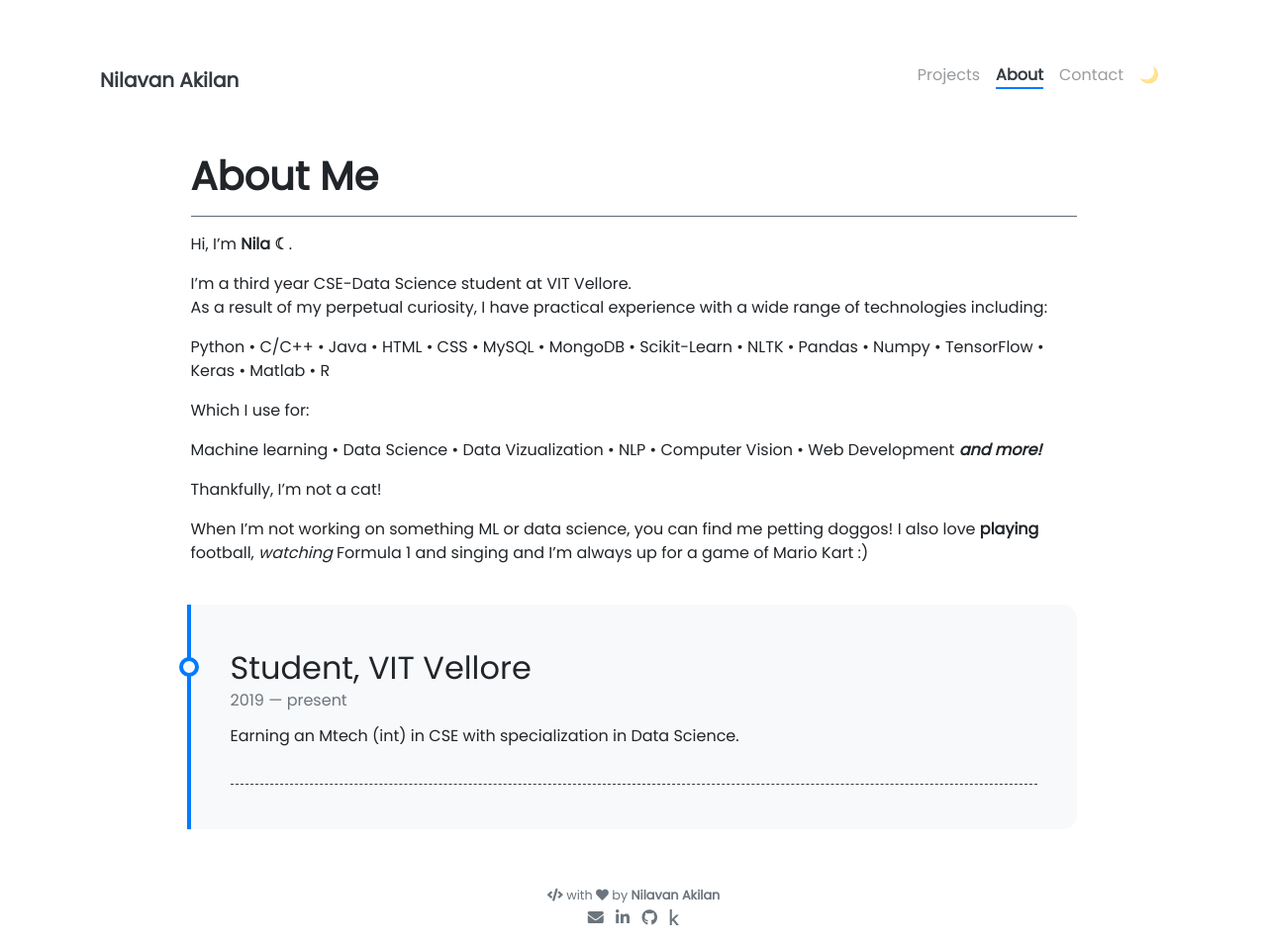
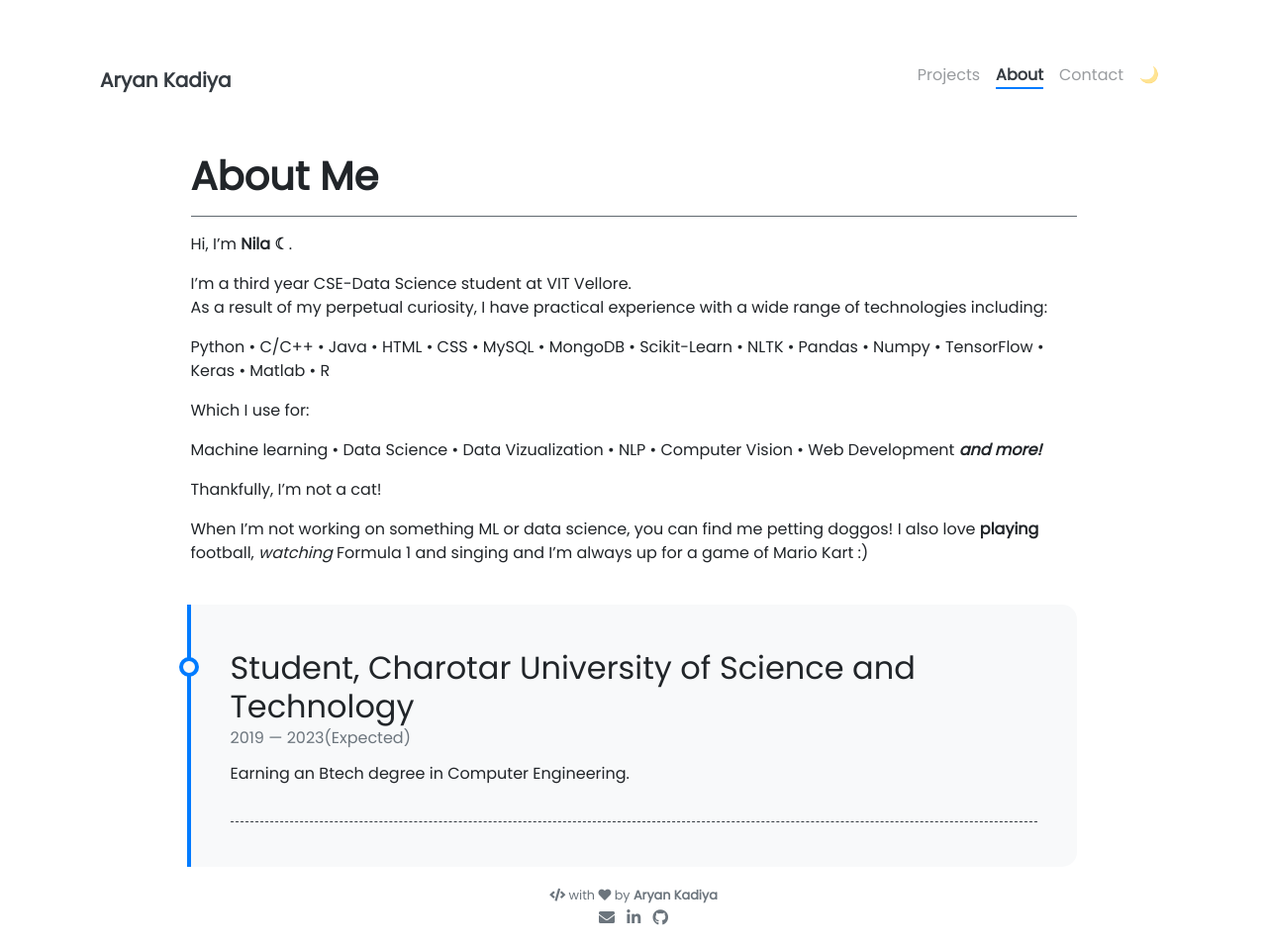
Before and after one commit to ak523/ak523.github.io, a Jekyll site: the page built from pages/about.md, in a window 1280 px wide and 956 px high. Shown: the whole window at 99% size. Built offline with Jekyll 4.4.1, drawn with Linux system fonts in a browser that asks for light colours; nearby versions of some CDN libraries.

Commit message:
updates info

```diff
--- a/_config.yml
+++ b/_config.yml
@@ -1,9 +1,12 @@
 ### Site Settings ###
-title: Nilavan Akilan
+title: Aryan Kadiya
 description: >-
-  Data Scientist | Machine Learning Engineer
+            Understanding technology and people are the
+            most important skills, so investing time in
+            expading my technical knowledge and human
+            psychology and philosophy.
 baseurl: "" # Change to empty quotes if you are hosting your site at <your-username>.github.io directly
-repository: Nilavan/Nilavan.github.io # Change to <your-username>/<your-username>.github.io (or remove it if you don't need remote projects)
+repository: ak523/ak523.github.io # Change to <your-username>/<your-username>.github.io (or remove it if you don't need remote projects)
 
 ### Plugins ###
 #plugins:
@@ -19,12 +22,12 @@ nav_exclude: # The following paths are excluded from navbar
 
 ### Author Info ###
 author:
-  name: Nilavan Akilan
-  image: assets/img/profile.jpg
-  email: nilavanakilan2001@gmail.com
-  linkedin: nilavan-akilan
-  github: Nilavan
-  kaggle: nilavanakilan
+  name: Aryan Kadiya
+  image: https://media-exp1.licdn.com/dms/image/C5103AQGfTvh6lZXfqw/profile-displayphoto-shrink_800_800/0/1585042399319?e=1637798400&v=beta&t=PJ9CU-q1tpWMCkO4ycpLuSSXG3A6WNNe3EDlBRd_Hqk
+  email: aryankadiya@gmail.com
+  linkedin: aryan-kadiya
+  github: ak523
+  # kaggle: nilavanakilan
 
 ### Posts ###
 permalink: /blog/:title
--- a/_data/timeline.yml
+++ b/_data/timeline.yml
@@ -1,4 +1,4 @@
-- title: Student, VIT Vellore
+- title: Student, Charotar University of Science and Technology
   from: 2019
-  to: present
-  description: Earning an Mtech (int) in CSE with specialization in Data Science.
+  to: 2023(Expected)
+  description: Earning an Btech degree in Computer Engineering.
```
Also changed, not shown: README.md (deleted, +0 -13 lines), _data/programming-skills.yml (+8 -3 lines).
